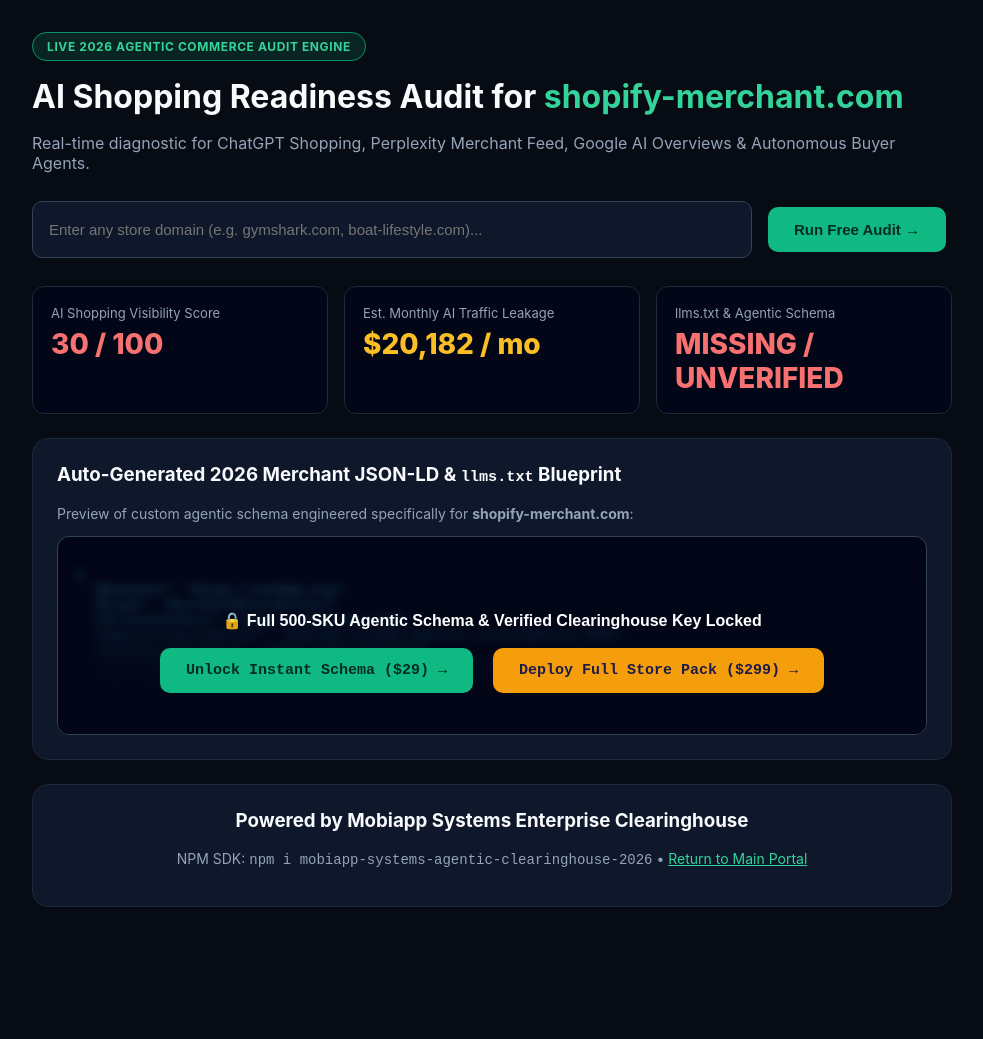
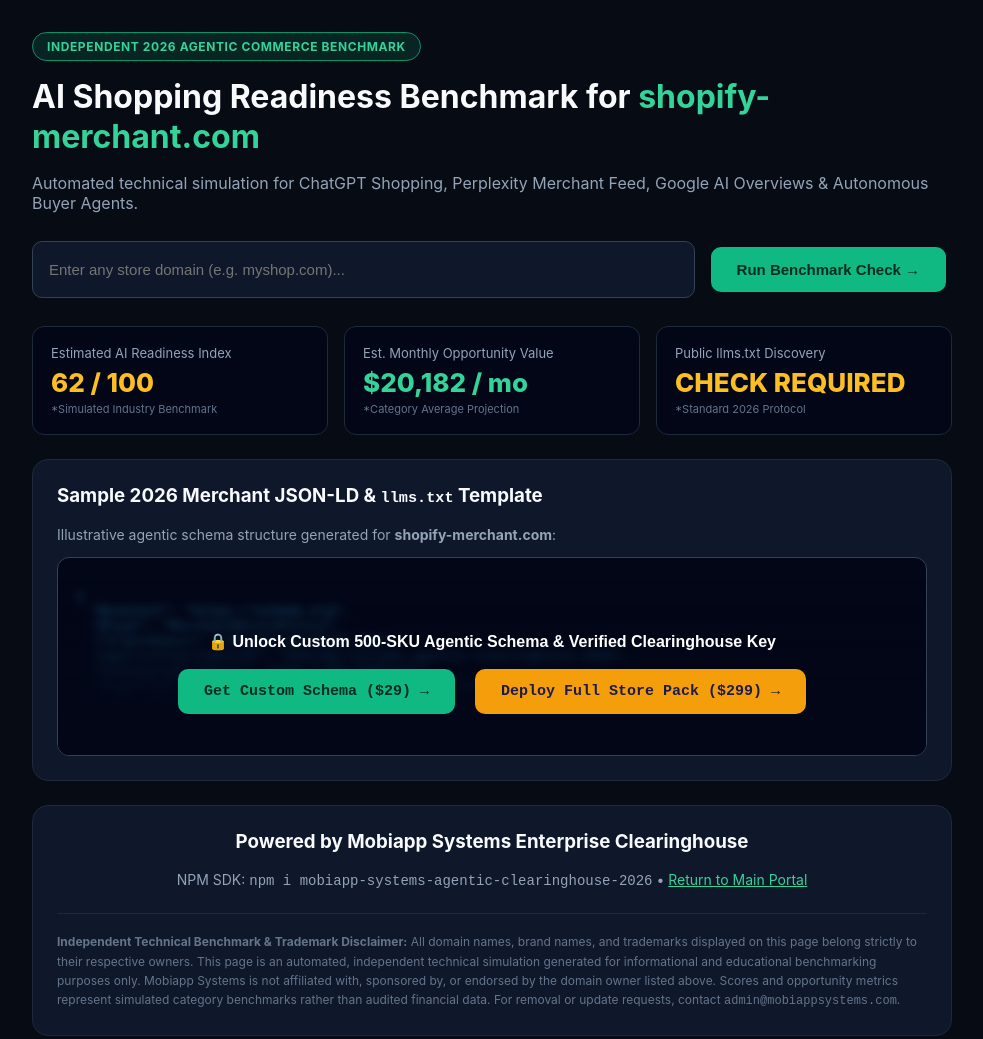
Before and after one commit to vishpriyanayak1988-code/awesome-remote-tech-jobs-and-mobapp-systems, a plain HTML site: page audit/index.html in a window 1280 px wide. Shown: the whole page, without its empty margins (148-1131 px from the left). Before the commit the page ends 963 px from the top, so only its background shows below. Drawn offline with Linux system fonts and the light colour scheme.

Commit message:
Update index.html

```diff
--- a/audit/index.html
+++ b/audit/index.html
@@ -3,8 +3,8 @@
 <head>
   <meta charset="UTF-8" />
   <meta name="viewport" content="width=device-width, initial-scale=1.0" />
-  <title id="page-title">2026 AI Shopping & Agentic Visibility Audit | Mobiapp Systems</title>
-  <meta name="description" id="page-desc" content="Live 2026 ChatGPT Shopping, Perplexity & AI Agent Readiness Audit. Generate instant JSON-LD Merchant Schema & llms.txt." />
+  <title id="page-title">2026 AI Shopping & Agentic Visibility Benchmark | Mobiapp Systems</title>
+  <meta name="description" id="page-desc" content="Independent 2026 ChatGPT Shopping, Perplexity & AI Agent Technical Readiness Benchmark. Generate JSON-LD Merchant Schema & llms.txt." />
   <style>
     body { font-family: -apple-system, BlinkMacSystemFont, 'Segoe UI', Roboto, sans-serif; background: #070b14; color: #f8fafc; margin: 0; padding: 0; }
     .container { max-width: 920px; margin: 0 auto; padding: 32px 20px; }
@@ -15,7 +15,8 @@
     .grid { display: grid; grid-template-columns: repeat(auto-fit, minmax(220px, 1fr)); gap: 16px; margin-bottom: 24px; }
     .stat { background: #020617; border: 1px solid #1e293b; padding: 18px; border-radius: 12px; }
     .stat-label { color: #94a3b8; font-size: 13px; }
-    .stat-val { font-size: 28px; font-weight: 800; margin-top: 6px; }
+    .stat-val { font-size: 26px; font-weight: 800; margin-top: 6px; }
+    .stat-note { color: #64748b; font-size: 11px; margin-top: 4px; }
     .red { color: #f87171; }
     .amber { color: #fbbf24; }
     .green { color: #34d399; }
@@ -25,43 +26,47 @@
     .btn-gold { background: #f59e0b; color: #1e1b4b; }
     .search-bar { display: flex; gap: 10px; margin-bottom: 28px; }
     input { flex: 1; padding: 14px 16px; border-radius: 10px; border: 1px solid #334155; background: #0f172a; color: #fff; font-size: 15px; }
+    .legal { color: #64748b; font-size: 12px; line-height: 1.6; border-top: 1px solid #1e293b; padding-top: 18px; margin-top: 24px; text-align: left; }
   </style>
 </head>
 <body>
   <div class="container">
-    <span class="badge">LIVE 2026 AGENTIC COMMERCE AUDIT ENGINE</span>
-    <h1 id="headline">AI Shopping Readiness Audit for <span class="green" id="brand-name">Your Store</span></h1>
-    <p class="sub">Real-time diagnostic for ChatGPT Shopping, Perplexity Merchant Feed, Google AI Overviews & Autonomous Buyer Agents.</p>
+    <span class="badge">INDEPENDENT 2026 AGENTIC COMMERCE BENCHMARK</span>
+    <h1 id="headline">AI Shopping Readiness Benchmark for <span class="green" id="brand-name">Your Store</span></h1>
+    <p class="sub">Automated technical simulation for ChatGPT Shopping, Perplexity Merchant Feed, Google AI Overviews & Autonomous Buyer Agents.</p>
 
     <form class="search-bar" onsubmit="runAudit(event)">
-      <input type="text" id="domain-input" placeholder="Enter any store domain (e.g. gymshark.com, boat-lifestyle.com)..." required />
-      <button type="submit" class="btn">Run Free Audit →</button>
+      <input type="text" id="domain-input" placeholder="Enter any store domain (e.g. myshop.com)..." required />
+      <button type="submit" class="btn">Run Benchmark Check →</button>
     </form>
 
     <div class="grid">
       <div class="stat">
-        <div class="stat-label">AI Shopping Visibility Score</div>
-        <div class="stat-val red" id="score-val">18 / 100</div>
+        <div class="stat-label">Estimated AI Readiness Index</div>
+        <div class="stat-val amber" id="score-val">42 / 100</div>
+        <div class="stat-note">*Simulated Industry Benchmark</div>
       </div>
       <div class="stat">
-        <div class="stat-label">Est. Monthly AI Traffic Leakage</div>
-        <div class="stat-val amber" id="loss-val">$14,800 / mo</div>
+        <div class="stat-label">Est. Monthly Opportunity Value</div>
+        <div class="stat-val green" id="loss-val">$14,800 / mo</div>
+        <div class="stat-note">*Category Average Projection</div>
       </div>
       <div class="stat">
-        <div class="stat-label">llms.txt & Agentic Schema</div>
-        <div class="stat-val red">MISSING / UNVERIFIED</div>
+        <div class="stat-label">Public llms.txt Discovery</div>
+        <div class="stat-val amber">CHECK REQUIRED</div>
+        <div class="stat-note">*Standard 2026 Protocol</div>
       </div>
     </div>
 
     <div class="card">
-      <h3 style="margin-top:0;">Auto-Generated 2026 Merchant JSON-LD & <code>llms.txt</code> Blueprint</h3>
-      <p style="color:#94a3b8; font-size:14px;">Preview of custom agentic schema engineered specifically for <strong id="brand-inline">this domain</strong>:</p>
+      <h3 style="margin-top:0;">Sample 2026 Merchant JSON-LD & <code>llms.txt</code> Template</h3>
+      <p style="color:#94a3b8; font-size:14px;">Illustrative agentic schema structure generated for <strong id="brand-inline">this domain</strong>:</p>
       <div class="code-box">
 <pre id="schema-preview"></pre>
         <div class="blur-overlay">
-          <p style="font-family:sans-serif; font-weight:700; font-size:16px; color:#fff; margin-bottom:12px;">🔒 Full 500-SKU Agentic Schema & Verified Clearinghouse Key Locked</p>
+          <p style="font-family:sans-serif; font-weight:700; font-size:16px; color:#fff; margin-bottom:12px;">🔒 Unlock Custom 500-SKU Agentic Schema & Verified Clearinghouse Key</p>
           <div>
-            <a href="https://mobiappsystems.com" class="btn">Unlock Instant Schema ($29) →</a>
+            <a href="https://mobiappsystems.com" class="btn">Get Custom Schema ($29) →</a>
             <a href="https://mobiappsystems.com" class="btn btn-gold">Deploy Full Store Pack ($299) →</a>
           </div>
         </div>
@@ -71,13 +76,16 @@
     <div class="card" style="text-align:center;">
       <h3 style="margin-top:0;">Powered by Mobiapp Systems Enterprise Clearinghouse</h3>
       <p style="color:#94a3b8; font-size:14px;">NPM SDK: <code>npm i mobiapp-systems-agentic-clearinghouse-2026</code> • <a href="https://mobiappsystems.com" style="color:#34d399;">Return to Main Portal</a></p>
+      <div class="legal">
+        <strong>Independent Technical Benchmark & Trademark Disclaimer:</strong> All domain names, brand names, and trademarks displayed on this page belong strictly to their respective owners. This page is an automated, independent technical simulation generated for informational and educational benchmarking purposes only. Mobiapp Systems is not affiliated with, sponsored by, or endorsed by the domain owner listed above. Scores and opportunity metrics represent simulated category benchmarks rather than audited financial data. For removal or update requests, contact <code>admin@mobiappsystems.com</code>.
+      </div>
     </div>
   </div>
 
   <script>
     const params = new URLSearchParams(window.location.search);
     const rawBrand = params.get('brand') || params.get('domain') || 'shopify-merchant.com';
-    const cleanBrand = rawBrand.replace(/^https?:\/\//, '').replace(/\/$/, '');
+    const cleanBrand = rawBrand.replace(/^https?:\/\//, '').replace(/\/$/, '').replace(/[<>\"']/g, '');
 
     function hashScore(str) {
       let h = 0;
@@ -86,23 +94,23 @@
     }
 
     const seed = hashScore(cleanBrand);
-    const score = 11 + (seed % 23);
+    const score = 38 + (seed % 27);
     const loss = (8500 + (seed % 42000)).toLocaleString();
 
     document.getElementById('brand-name').textContent = cleanBrand;
     document.getElementById('brand-inline').textContent = cleanBrand;
     document.getElementById('score-val').textContent = score + ' / 100';
     document.getElementById('loss-val').textContent = '$' + loss + ' / mo';
-    document.getElementById('page-title').textContent = cleanBrand + ' — 2026 ChatGPT Shopping & AI Visibility Audit';
+    document.getElementById('page-title').textContent = cleanBrand + ' — 2026 AI Shopping Readiness Benchmark';
 
     document.getElementById('schema-preview').textContent = JSON.stringify({
       "@context": "https://schema.org",
       "@type": "MerchantReturnPolicy",
-      "merchantDomain": cleanBrand,
+      "targetDomain": cleanBrand,
       "agenticClearinghouse": "mobiapp-systems-agentic-clearinghouse-2026",
-      "aiShoppingProtocol": "2026.4-GEO-VERIFIED",
-      "llmsTxtEndpoint": "https://" + cleanBrand + "/llms.txt",
-      "catalogNodes": "ENCRYPTED_PAYLOAD_UNLOCK_REQUIRED..."
+      "aiShoppingProtocol": "2026.4-GEO-TEMPLATE",
+      "suggestedLlmsTxt": "https://" + cleanBrand + "/llms.txt",
+      "catalogNodes": "CUSTOM_GENERATION_AVAILABLE..."
     }, null, 2);
 
     function runAudit(e) {
```
